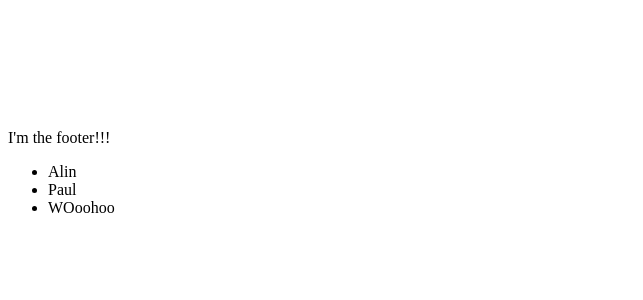
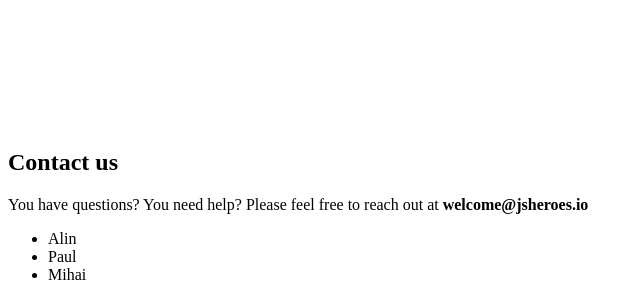
Before and after one commit to jsheroes/old-jsheroes.io, a Next.js app: page / in a window 1280 px wide. Shown: the part 2028-2328 px from the top of the page, without its empty margins (0-643 px from the left). Before the commit the page ends 2261 px from the top, so only its background shows below. Built offline with nearby package versions, Linux system fonts and the light colour scheme.

Commit message:
created contact us in the footer

```diff
--- a/app/components/footer.js
+++ b/app/components/footer.js
@@ -1,14 +1,25 @@
 import Style from './footer.style'
+import Link from 'next/link'
 
 const Footer = () => (
   <footer>
     <Style />
-    I'm the footer!!!
-    <ul>
-      <li>Alin</li>
-      <li>Paul</li>
-      <li>WOoohoo</li>
-    </ul>
+
+    <div>
+      <h2>Contact us</h2>
+      <p>
+        You have questions? You need help? Please feel free to reach out at <b>welcome@jsheroes.io</b>
+      </p>
+    </div>
+
+    <div>
+
+      <ul>
+        <li>Alin</li>
+        <li>Paul</li>
+        <li>Mihai</li>
+      </ul>
+    </div>
   </footer>
 )
 
--- a/app/components/footer.style.js
+++ b/app/components/footer.style.js
@@ -9,7 +9,7 @@ const FooterStyle = () => (
       text-align: center;
     }
 
-    li {
+    li, h2, p {
       color: white
     }
 
```
